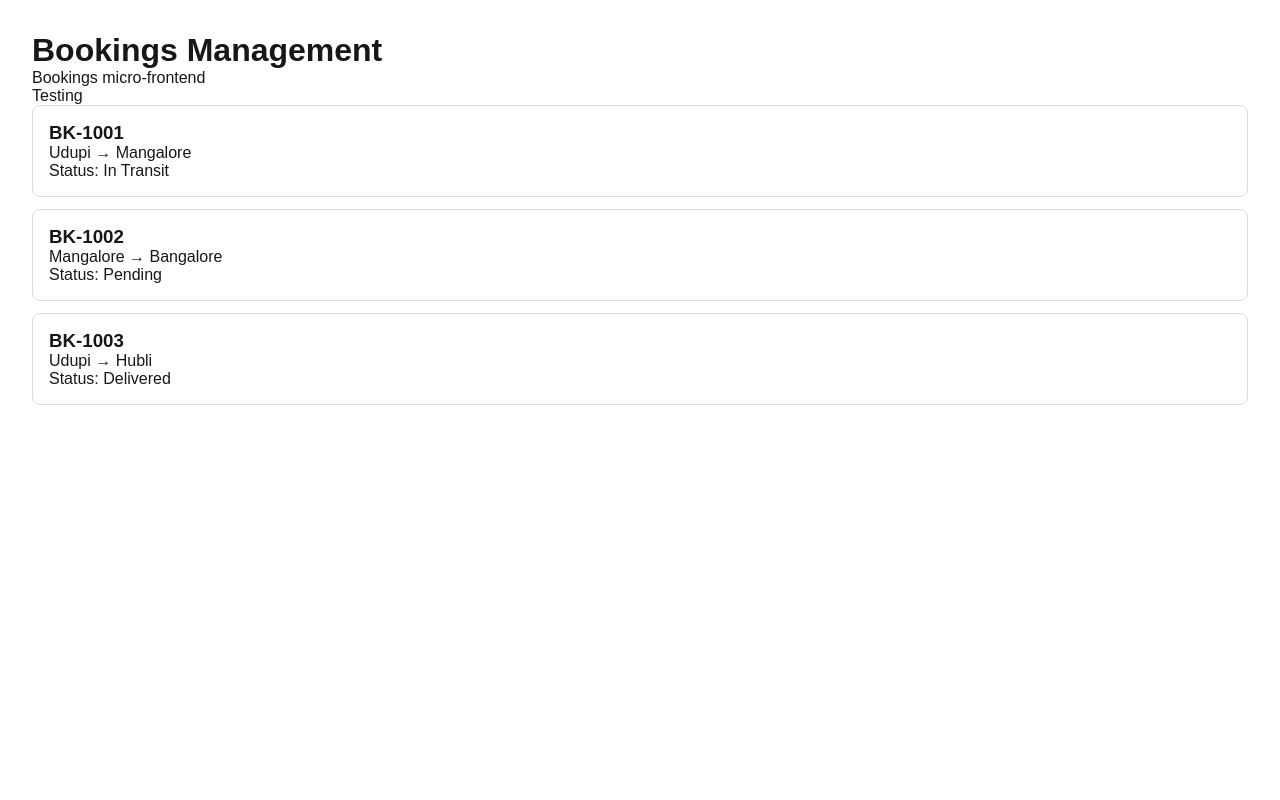
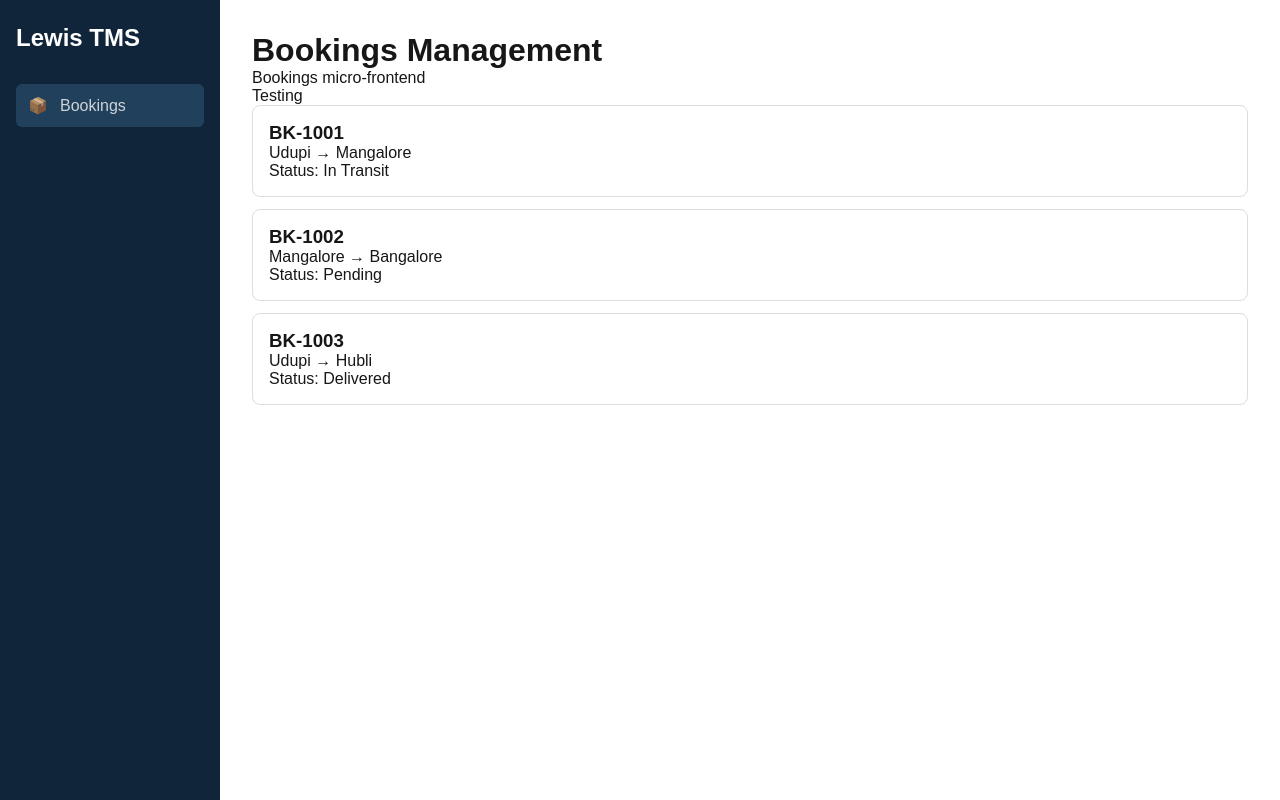
Before and after one commit to blanlewis/bookings-app-mfe, a Next.js app: page / in a window 1280 px wide. Built offline with nearby package versions, Linux system fonts and the light colour scheme.

Commit message:
updated date

```diff
--- /dev/null
+++ b/src/app/components/BookingsLayoutContent/BookingsLayoutContent.tsx
@@ -0,0 +1,43 @@
+
+"use client";
+
+import { useSearchParams } from "next/navigation";
+import CustomSidebar from "../CustomSidebar";
+
+const allNavigationItems = [
+  { label: "Dashboard", href: "/", icon: "🏠" },
+  { label: "Bookings", href: "/bookings", icon: "📦" },
+  { label: "Fleet", href: "/fleet", icon: "🚚" },
+  { label: "Reports", href: "/reports", icon: "📊" },
+];
+
+const standaloneNavigationItems = [
+  { label: "Bookings", href: "/bookings", icon: "📦" },
+];
+
+interface BookingsLayoutContentProps {
+  readonly children: React.ReactNode;
+}
+export default function BookingsLayoutContent({
+  children,
+}: BookingsLayoutContentProps) {
+  const searchParams = useSearchParams();
+  const openedThroughHost = searchParams.get("source") === "host";
+
+  const navigationItems = openedThroughHost
+    ? allNavigationItems
+    : standaloneNavigationItems;
+
+  return (
+    <div style={{ display: "flex", minHeight: "100vh" }}>
+      <CustomSidebar
+        navigationItems={navigationItems}
+        activeHref="/bookings"
+      />
+
+      <main style={{ flex: 1, minWidth: 0 }}>
+        {children}
+      </main>
+    </div>
+  );
+}
--- /dev/null
+++ b/src/app/components/BookingsLayoutContent/index.ts
@@ -0,0 +1 @@
+export { default } from "./BookingsLayoutContent";
--- /dev/null
+++ b/src/app/components/CustomSidebar/CustomSidebar.tsx
@@ -0,0 +1,82 @@
+
+type NavigationItem = {
+  label: string;
+  href: string;
+  icon: string;
+};
+
+type CustomSidebarProps = {
+  navigationItems: NavigationItem[];
+  activeHref: string;
+};
+
+export default function CustomSidebar({
+  navigationItems,
+  activeHref,
+}: CustomSidebarProps) {
+  return (
+    <aside
+      style={{
+        width: "220px",
+        minHeight: "100vh",
+        padding: "24px 16px",
+        backgroundColor: "#10243A",
+        color: "#FFFFFF",
+        boxSizing: "border-box",
+        flexShrink: 0,
+      }}
+    >
+      <h2 style={{ marginBottom: "32px" }}>Lewis TMS</h2>
+
+      <nav>
+        {navigationItems.map((item) => {
+          const isActive = item.href === activeHref;
+
+          return isActive ? (
+            <span
+              key={item.href}
+              aria-current="page"
+              aria-disabled="true"
+              style={{
+                display: "flex",
+                gap: "12px",
+                alignItems: "center",
+                padding: "12px",
+                marginBottom: "8px",
+                color: "#FFFFFF",
+                textDecoration: "none",
+                borderRadius: "6px",
+                backgroundColor: "#244765",
+                cursor: "default",
+                opacity: 0.8,
+              }}
+            >
+              <span>{item.icon}</span>
+              <span>{item.label}</span>
+            </span>
+          ) : (
+            <a
+              key={item.href}
+              href={item.href}
+              style={{
+                display: "flex",
+                gap: "12px",
+                alignItems: "center",
+                padding: "12px",
+                marginBottom: "8px",
+                color: "#FFFFFF",
+                textDecoration: "none",
+                borderRadius: "6px",
+                backgroundColor: "transparent",
+                cursor: "pointer",
+              }}
+            >
+              <span>{item.icon}</span>
+              <span>{item.label}</span>
+            </a>
+          );
+        })}
+      </nav>
+    </aside>
+  );
+}
--- /dev/null
+++ b/src/app/components/CustomSidebar/index.ts
@@ -0,0 +1 @@
+export { default } from "./CustomSidebar";
--- a/src/app/layout.tsx
+++ b/src/app/layout.tsx
@@ -1,6 +1,9 @@
+
 import type { Metadata } from "next";
+import { Suspense } from "react";
 import { Geist, Geist_Mono } from "next/font/google";
 import "./globals.css";
+import BookingsLayoutContent from "./components/BookingsLayoutContent";
 
 const geistSans = Geist({
   variable: "--font-geist-sans",
@@ -13,14 +16,22 @@ const geistMono = Geist_Mono({
 });
 
 export const metadata: Metadata = {
-  title: "Create Next App",
-  description: "Generated by create next app",
+  title: "Lewis TMS | Bookings",
+  description: "Manage transport bookings",
 };
 
-export default function RootLayout({ children }: LayoutProps<"/">) {
+export default function RootLayout({
+  children,
+}: LayoutProps<"/">) {
   return (
     <html lang="en" className={`${geistSans.variable} ${geistMono.variable}`}>
-      <body>{children}</body>
+      <body>
+        <Suspense fallback={<div>Loading Bookings...</div>}>
+          <BookingsLayoutContent>
+            {children}
+          </BookingsLayoutContent>
+        </Suspense>
+      </body>
     </html>
   );
 }
```
